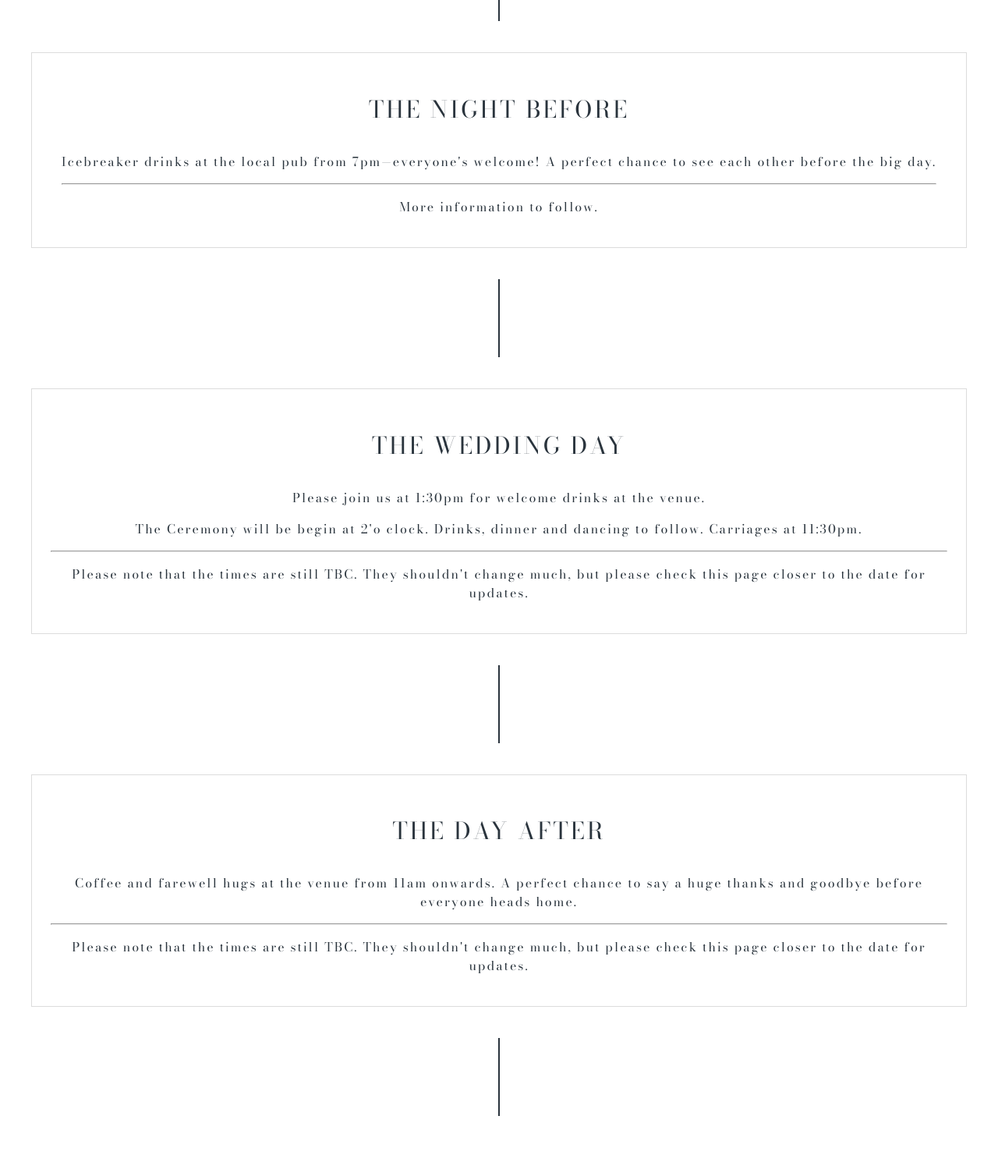
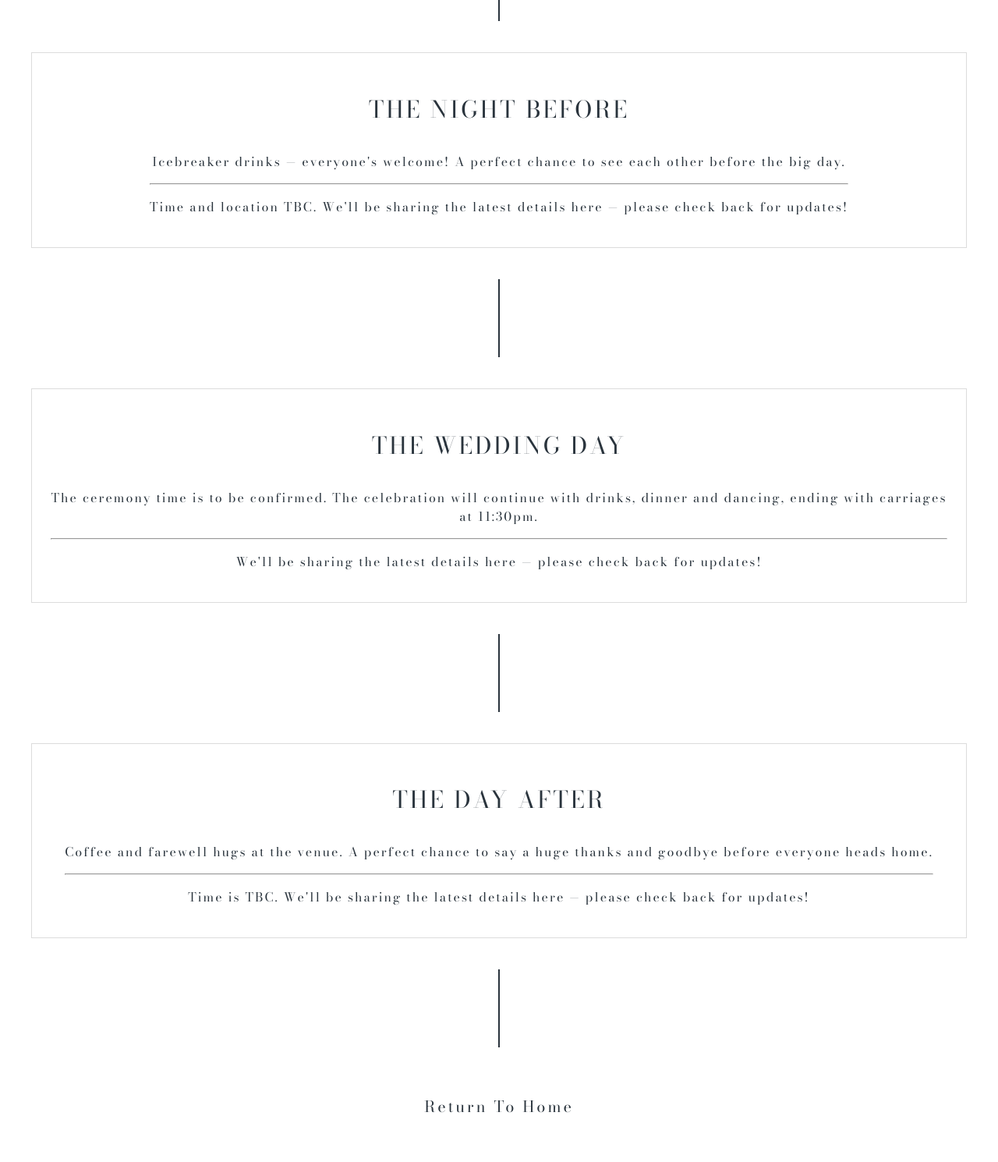
Before and after one commit to Esteph27/wedding-website, a Flask app: page /schedule in a window 1280 px wide. Shown: the part 211-1701 px from the top of the page at 78% size. Run offline with Flask 3, Linux system fonts and the light colour scheme; the visitor is signed in with stand-in values (Sample User, id 1); parts of the project's set-up code (start-up, migrations or seed data) failed here and were passed over; some web fonts are replaced.

Commit message:
Update schedule times and information

```diff
--- a/templates/faq.html
+++ b/templates/faq.html
@@ -53,8 +53,7 @@
             <div id="flush-collapseTwo" class="accordion-collapse collapse" data-bs-parent="#accordionFlushExample">
                 <div class="accordion-body">
                     <p>
-                        We recommend arriving at 1:30pm so you can grab a welcome drink and have time to get
-                        settled before things begin.
+                        TBC. Please check this page for further updates.
                     </p>
                 </div>
             </div>
--- a/templates/schedule.html
+++ b/templates/schedule.html
@@ -14,9 +14,9 @@
     <div class="info page-card">
         <div>
             <h2>THE NIGHT BEFORE</h2>
-            <p>Icebreaker drinks at the local pub from 7pm—everyone's welcome! A perfect chance to see each other before the big day.</p>
+            <p>Icebreaker drinks — everyone's welcome! A perfect chance to see each other before the big day.</p>
             <hr>
-            <p>More information to follow.</p>
+            <p>Time and location TBC. We'll be sharing the latest details here — please check back for updates!</p>
         </div>
     </div>
      <div class="container">
@@ -27,13 +27,14 @@
     <div class="info page-card">
         <div>
             <h2>THE WEDDING DAY</h2>
-            <p>Please join us at 1:30pm for welcome drinks at the venue.</p>
-            <p>The Ceremony will be begin at 2'o clock. Drinks, dinner and dancing to follow. Carriages at 11:30pm.</p>
+            <p>The ceremony time is to be confirmed. The celebration will continue with drinks,
+                dinner and dancing, ending with carriages at 11:30pm.
+            </p>
             <hr>
-            <p>Please note that the times are still TBC. They shouldn't change much, but please check this page closer to the date for updates.</p>
+            <p>We'll be sharing the latest details here — please check back for updates!</p>
         </div>
     </div>
-     <div class="container">
+    <div class="container">
         <div class="vertical-line"></div>
     </div>
 
@@ -41,9 +42,9 @@
     <div class="info page-card">
         <div>
             <h2>THE DAY AFTER</h2>
-            <p>Coffee and farewell hugs at the venue from 11am onwards. A perfect chance to say a huge thanks and goodbye before everyone heads home.</p>
+            <p>Coffee and farewell hugs at the venue. A perfect chance to say a huge thanks and goodbye before everyone heads home.</p>
             <hr>
-            <p>Please note that the times are still TBC. They shouldn't change much, but please check this page closer to the date for updates.</p>
+            <p>Time is TBC. We'll be sharing the latest details here — please check back for updates!</p>
         </div>
     </div>
 
```
